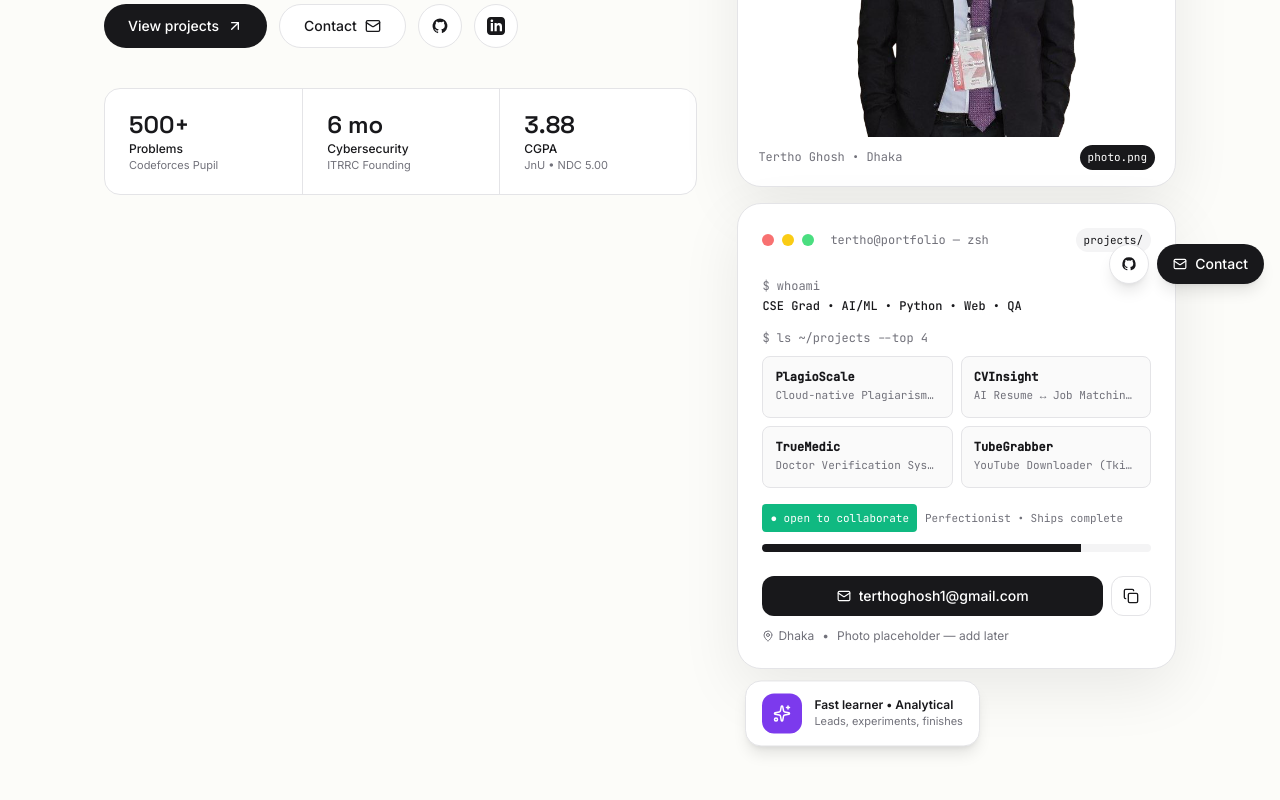
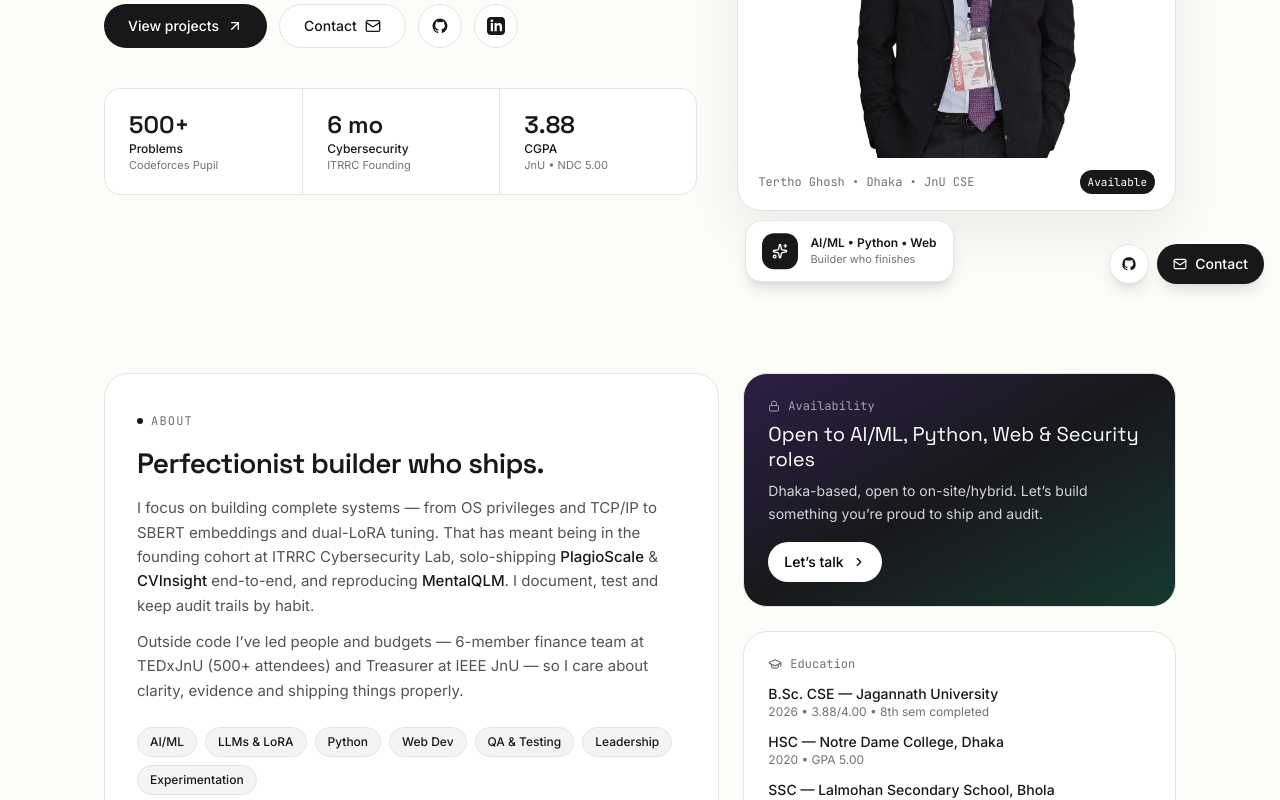
Before and after one commit to Tertho1/site, a React (Vite) app: page / in a window 1280 px wide. Shown: the part 500-1300 px from the top of the page. Built offline with nearby package versions, Linux system fonts and the light colour scheme.

Commit message:
refactor: keep hero intro-focused (remove terminal block, photo only), de-duplicate copy (About/Availability/Contact), research-backed minimal polish

```diff
--- a/src/App.jsx
+++ b/src/App.jsx
@@ -309,68 +309,23 @@
             </div>
           </div>
 
-          <motion.div initial={{opacity:0, y:12}} animate={{opacity:1,y:0}} transition={{delay:0.1}} className="relative min-w-0 space-y-4">
-            {/* Photo — white background as requested for transparent PNG */}
-            <div className="rounded-[20px] sm:rounded-[24px] border border-zinc-200 dark:border-zinc-800 bg-white p-2 sm:p-3 shadow-[0_20px_60px_rgba(0,0,0,0.08)]">
-              <div className="rounded-xl bg-white overflow-hidden aspect-[4/4.8] grid place-items-center">
+          <motion.div initial={{opacity:0, y:12}} animate={{opacity:1,y:0}} transition={{delay:0.1}} className="relative min-w-0">
+            {/* Photo — white background as requested for transparent PNG — single hero visual, like leerob/antfu/rauno */}
+            <div className="rounded-[24px] border border-zinc-200 dark:border-zinc-800 bg-white p-2 sm:p-3 shadow-[0_20px_60px_rgba(0,0,0,0.08)]">
+              <div className="rounded-[16px] bg-white overflow-hidden aspect-[4/5] grid place-items-center">
                 <img src="/photo.png" alt="Tertho Ghosh" className="w-full h-full object-cover object-top bg-white" loading="eager" />
               </div>
-              <div className="px-2 pt-2 pb-1 flex items-center justify-between">
-                <span className="text-xs font-mono text-zinc-500">Tertho Ghosh • Dhaka</span>
-                <span className="text-[11px] px-2 py-1 rounded-full bg-zinc-900 text-white font-mono">photo.png</span>
+              <div className="px-2 pt-3 pb-1 flex items-center justify-between">
+                <span className="text-xs font-mono text-zinc-500">Tertho Ghosh • Dhaka • JnU CSE</span>
+                <span className="hidden sm:inline text-[11px] px-2 py-1 rounded-full bg-zinc-900 text-white font-mono">Available</span>
               </div>
             </div>
-            <div className="rounded-[20px] sm:rounded-[24px] border border-zinc-200 dark:border-zinc-800 bg-white dark:bg-zinc-900 p-4 sm:p-6 shadow-[0_20px_60px_rgba(0,0,0,0.08)] overflow-hidden">
-              <div className="flex items-center justify-between gap-2">
-                <div className="flex items-center gap-1.5 sm:gap-2 text-[11px] sm:text-xs font-mono min-w-0">
-                  <span className="w-3 h-3 rounded-full bg-red-400 shrink-0" />
-                  <span className="w-3 h-3 rounded-full bg-yellow-400 shrink-0" />
-                  <span className="w-3 h-3 rounded-full bg-green-400 shrink-0" />
-                  <span className="ml-1 sm:ml-2 text-zinc-500 truncate">tertho@portfolio — zsh</span>
-                </div>
-                <span className="text-[10px] sm:text-[11px] px-2 py-1 rounded-full bg-zinc-100 dark:bg-zinc-800 font-mono shrink-0">projects/</span>
-              </div>
-              <div className="mt-5 sm:mt-6 font-mono text-[11px] sm:text-[12px] leading-5">
-                <div className="text-zinc-500">$ whoami</div>
-                <div className="font-medium">CSE Grad • AI/ML • Python • Web • QA</div>
-                <div className="text-zinc-500 mt-3">$ ls ~/projects --top 4</div>
-                <div className="grid grid-cols-2 gap-2 mt-2">
-                  {projects.slice(0,4).map(p=>(
-                    <div key={p.id} className="rounded-lg border border-zinc-200 dark:border-zinc-800 p-2.5 sm:p-3 bg-zinc-50 dark:bg-zinc-800/50 min-w-0">
-                      <div className="font-semibold text-zinc-900 dark:text-white text-xs truncate">{p.title}</div>
-                      <div className="text-[10px] sm:text-[11px] text-zinc-500 truncate">{p.subtitle}</div>
-                    </div>
-                  ))}
-                </div>
-                <div className="mt-4 flex flex-wrap items-center gap-2">
-                  <span className="px-2 py-1 rounded bg-emerald-500 text-white text-[11px]">● open to collaborate</span>
-                  <span className="text-zinc-500 text-[11px]">Perfectionist • Ships complete</span>
-                </div>
-                <div className="mt-3 h-2 rounded-full bg-zinc-100 dark:bg-zinc-800 overflow-hidden">
-                  <motion.div initial={{width: '20%'}} animate={{width: '82%'}} transition={{duration:1.2, delay:0.5}} className="h-full bg-zinc-900 dark:bg-white" />
-                </div>
-              </div>
-              <div className="mt-5 sm:mt-6 flex gap-2">
-                <a href="mailto:terthoghosh1@gmail.com" className="flex-1 flex items-center justify-center gap-2 h-10 rounded-xl bg-zinc-900 dark:bg-white text-white dark:text-black text-xs sm:text-sm font-medium min-w-0 px-2">
-                  <Mail size={14} className="shrink-0"/><span className="truncate">terthoghosh1@gmail.com</span>
-                </a>
-                <button onClick={()=>{
-                  navigator.clipboard.writeText('terthoghosh1@gmail.com'); setCopied(true); setTimeout(()=>setCopied(false),1500)
-                }} aria-label="Copy email" className="w-10 h-10 grid place-items-center rounded-xl border border-zinc-200 dark:border-zinc-700 shrink-0">
-                  {copied ? <Check size={16} className="text-emerald-600"/> : <Copy size={16}/>}
-                </button>
-              </div>
-              <div className="mt-3 flex flex-wrap items-center gap-2 text-xs text-zinc-500">
-                <span className="inline-flex items-center gap-1"><MapPin size={12}/> Dhaka</span>
-                <span className="hidden sm:inline">•</span>
-                <span>Photo placeholder — add later</span>
-              </div>
-            </div>
-            <motion.div animate={{y:[0, -6, 0]}} transition={{duration:4, repeat:Infinity, ease:'easeInOut'}} className="hidden lg:flex mt-4 ml-2 items-center gap-3 px-4 py-3 rounded-2xl bg-white dark:bg-zinc-900 border border-zinc-200 dark:border-zinc-800 shadow-lg w-fit">
-              <div className="w-10 h-10 rounded-xl bg-violet-600 grid place-items-center text-white"><Sparkles size={18}/></div>
+            {/* Minimal floating note — now sits naturally below photo, not overlapping */}
+            <motion.div animate={{y:[0, -4, 0]}} transition={{duration:5, repeat:Infinity, ease:'easeInOut'}} className="hidden lg:flex mt-3 ml-2 items-center gap-3 px-4 py-3 rounded-2xl bg-white dark:bg-zinc-900 border border-zinc-200 dark:border-zinc-800 shadow-lg w-fit">
+              <div className="w-9 h-9 rounded-xl bg-zinc-900 dark:bg-white text-white dark:text-black grid place-items-center"><Sparkles size={16}/></div>
               <div>
-                <div className="text-xs font-semibold">Fast learner • Analytical</div>
-                <div className="text-[11px] text-zinc-500">Leads, experiments, finishes</div>
+                <div className="text-xs font-semibold">AI/ML • Python • Web</div>
+                <div className="text-[11px] text-zinc-500">Builder who finishes</div>
               </div>
             </motion.div>
           </motion.div>
@@ -384,10 +339,10 @@
             <div className="inline-flex items-center gap-2 text-xs font-mono tracking-widest uppercase text-zinc-500"><span className="w-1.5 h-1.5 rounded-full bg-zinc-900 dark:bg-white"/> About</div>
             <h2 className="font-display text-[24px] sm:text-[28px] font-semibold tracking-tight mt-3">Perfectionist builder who ships.</h2>
             <p className="mt-3 text-[14px] sm:text-[15px] text-zinc-600 dark:text-zinc-400 leading-relaxed">
-              CSE graduate from Jagannath University (3.88/4.00, 8th sem done — result Dec 2026; NDC 5.00, Lalmohan 5.00). I’m drawn to <span className="font-medium text-zinc-900 dark:text-white">AI, ML and LLMs</span>, plus web development, testing and everything Python. I’m a fast learner, analytical, and a self-described perfectionist — I don’t leave a job half-done. I love to lead, experiment and explore new tech until it’s truly understood.
+              I focus on building complete systems — from OS privileges and TCP/IP to SBERT embeddings and dual-LoRA tuning. That has meant being in the founding cohort at ITRRC Cybersecurity Lab, solo-shipping <span className="font-medium text-zinc-900 dark:text-white">PlagioScale</span> & <span className="font-medium text-zinc-900 dark:text-white">CVInsight</span> end-to-end, and reproducing <span className="font-medium text-zinc-900 dark:text-white">MentalQLM</span>. I document, test and keep audit trails by habit.
             </p>
             <p className="mt-3 text-[14px] sm:text-[15px] text-zinc-600 dark:text-zinc-400 leading-relaxed">
-              That mindset shows: founding cohort at ITRRC Cybersecurity Lab, solo shipping of <span className="font-medium text-zinc-900 dark:text-white">PlagioScale</span> & <span className="font-medium text-zinc-900 dark:text-white">CVInsight</span> end-to-end, plus deep dives like <span className="font-medium text-zinc-900 dark:text-white">MentalQLM</span> (dual-LoRA LLM). I document, test and audit like a habit — whether it’s GITC-style evidence or just clean code.
+              Outside code I’ve led people and budgets — 6-member finance team at TEDxJnU (500+ attendees) and Treasurer at IEEE JnU — so I care about clarity, evidence and shipping things properly.
             </p>
             <div className="mt-6 flex flex-wrap gap-2">
               {['AI/ML','LLMs & LoRA','Python','Web Dev','QA & Testing','Leadership','Experimentation'].map(t=>(
@@ -401,7 +356,7 @@
               <div className="relative">
                 <div className="flex items-center gap-2 text-xs font-mono text-zinc-400"><Lock size={12}/> Availability</div>
                 <div className="mt-2 font-display text-xl leading-tight">Open to AI/ML, Python, Web & Security roles</div>
-                <div className="mt-2 text-sm text-zinc-300 leading-relaxed">Dhaka-based. Fast learner, analytical, loves leading & experimenting. Let’s build something you’re proud to audit.</div>
+                <div className="mt-2 text-sm text-zinc-300 leading-relaxed">Dhaka-based, open to on-site/hybrid. Let’s build something you’re proud to ship and audit.</div>
                 <a href="#contact" className="mt-4 inline-flex items-center gap-2 px-4 h-10 rounded-full bg-white text-black text-sm font-medium">Let’s talk <ChevronRight size={14}/></a>
               </div>
             </div>
@@ -605,7 +560,7 @@
             <div>
               <div className="inline-flex items-center gap-2 text-xs font-mono tracking-widest uppercase text-zinc-500"><span className="w-1.5 h-1.5 rounded-full bg-emerald-500"/> Contact</div>
               <h2 className="font-display text-2xl sm:text-3xl font-semibold tracking-tight mt-3 leading-tight">Let’s build something<br/>you’re proud to ship.</h2>
-              <p className="mt-3 text-sm sm:text-[15px] text-zinc-600 dark:text-zinc-400 leading-relaxed">Perfectionist, fast learner, analytical — I explore until it’s complete. Reach me professionally via email or the form. I reply fast. No phone exposed — your privacy & mine.</p>
+              <p className="mt-3 text-sm sm:text-[15px] text-zinc-600 dark:text-zinc-400 leading-relaxed">Reach me via email or the form — I reply fast. No phone exposed, just professional contact.</p>
               <div className="mt-6 space-y-3 text-sm">
                 <a href="mailto:terthoghosh1@gmail.com" className="flex items-center gap-3 p-3 rounded-xl border border-zinc-200 dark:border-zinc-800 hover:bg-zinc-50 dark:hover:bg-zinc-800 transition">
                   <span className="w-9 h-9 rounded-lg bg-zinc-900 dark:bg-white text-white dark:text-black grid place-items-center shrink-0"><Mail size={16}/></span>
```
